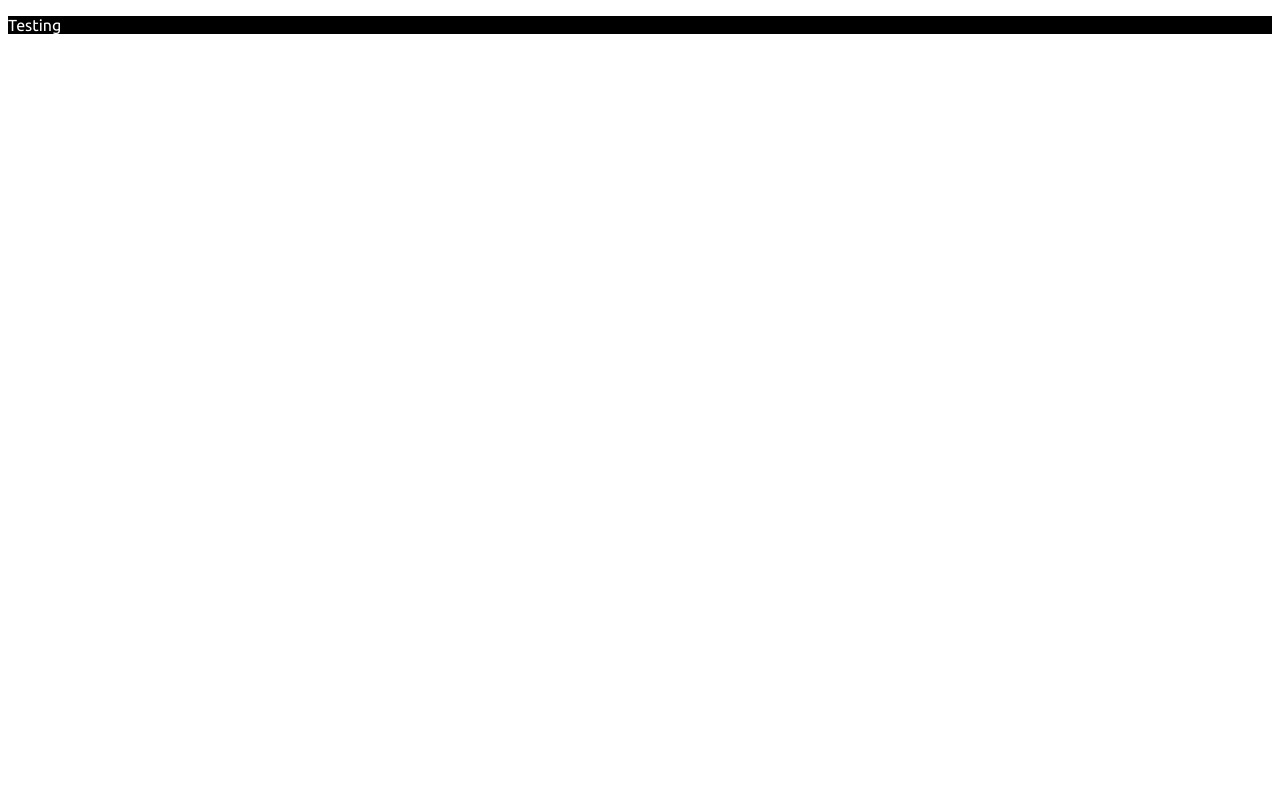
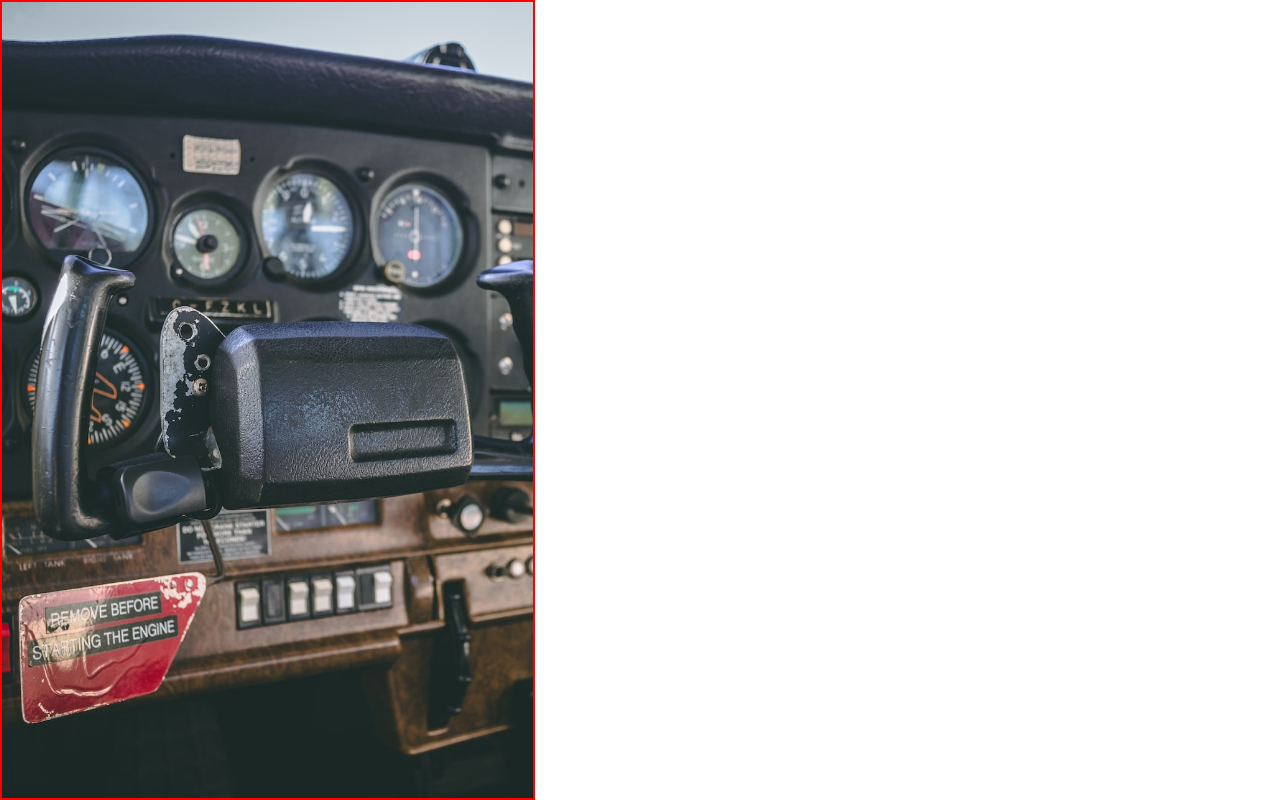
Before and after one commit to retop56/odin_sign_up_form, a plain HTML site: page index.html in a window 1280 px wide. Drawn offline with Linux system fonts and the light colour scheme.

Commit message:
Change background image for sidebar

```diff
--- a/css/styles.css
+++ b/css/styles.css
@@ -1,8 +1,20 @@
-:root {
+* {
+  box-sizing: border-box;
+  margin: 0;
+  padding: 0;
   font-family: "Ubuntu", sans-serif;
 }
 
-p {
-  background: black;
-  color: white;
+body {
+  height: 100vh;
 }
+
+.logo-sidebar {
+  width: 33.4375rem;
+  height: 100%;
+  background-color: black;
+  background-image: url(../jp-valery-xvZmhl-XV8c-unsplash.jpg);
+  background-size: cover;
+  background-position: 27%;
+  border: 2px solid red;
+}
--- a/index.html
+++ b/index.html
@@ -14,6 +14,6 @@
     <title>Sign-Up Form</title>
   </head>
   <body>
-    <p>Testing</p>
+    <div class="logo-sidebar"></div>
   </body>
 </html>
```
Also changed, not shown: chris-leipelt-7lLa10H0oY8-unsplash.jpg (deleted), jp-valery-xvZmhl-XV8c-unsplash.jpg (added).
